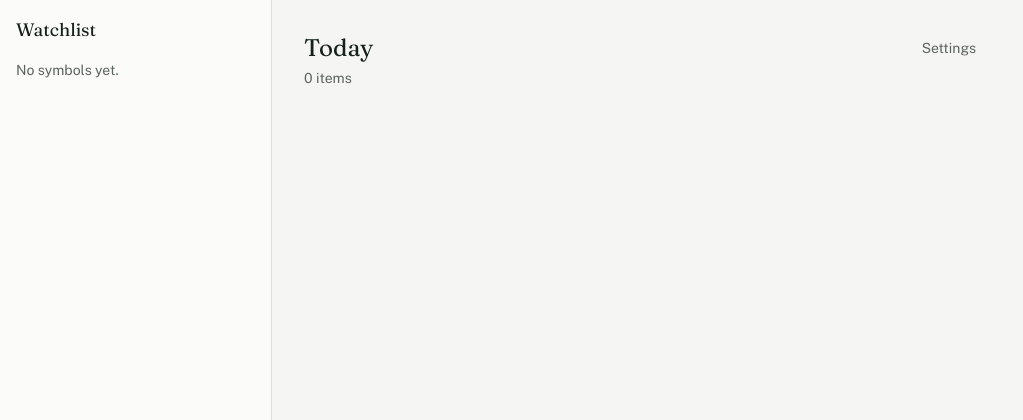
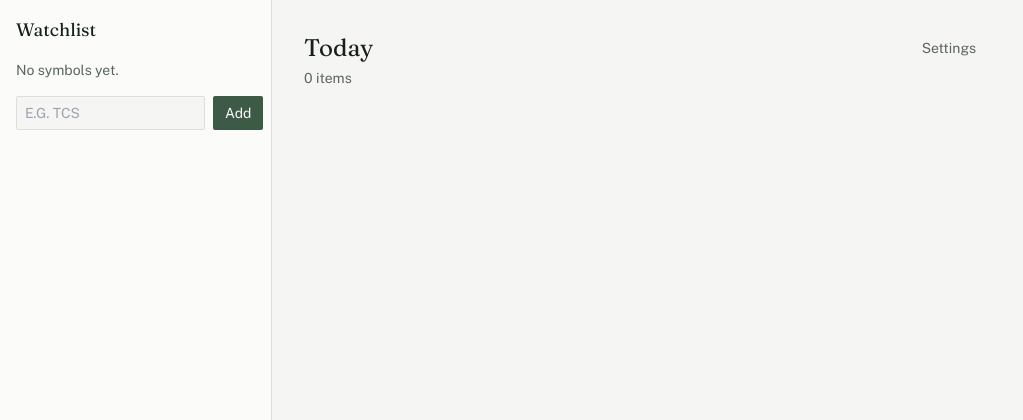
Before and after one commit to sahithi-v/smart-market-watchlist, a FastAPI app: template app/templates/dashboard.html in a window 1280 px wide. Shown: the top 420 px of the page, without its empty margins (0-1023 px from the left). Run offline with FastAPI, Linux system fonts and the light colour scheme; the template is opened without the code that fills it, so the values that code supplies are empty; parts of the project's set-up code (start-up, migrations or seed data) failed here and were passed over; some libraries are stand-ins or nearby versions.

Commit message:
Add missing 'add symbol' input to sidebar — was only ever testable via direct API calls, not through the UI

```diff
--- a/app/templates/dashboard.html
+++ b/app/templates/dashboard.html
@@ -25,6 +25,13 @@
       <li class="text-slatemoss text-sm">No symbols yet.</li>
       {% endfor %}
     </ul>
+
+    <form onsubmit="addSymbol(event)" class="mt-4 flex gap-2">
+      <input type="text" id="add-symbol-input" placeholder="e.g. TCS" required
+        class="flex-1 border border-fog rounded-sm px-2 py-1.5 text-sm bg-mist focus:outline-none focus:border-deepmoss uppercase">
+      <button type="submit" class="bg-deepmoss text-chalk text-sm px-3 rounded-sm hover:opacity-90">Add</button>
+    </form>
+    <p id="add-symbol-error" class="hidden text-oxblood text-xs mt-2"></p>
   </aside>
 
   <main class="p-8 overflow-hidden">
@@ -97,6 +104,32 @@
 </div>
 
 <script>
+  async function addSymbol(event) {
+    event.preventDefault();
+    const input = document.getElementById('add-symbol-input');
+    const errorEl = document.getElementById('add-symbol-error');
+    const ticker = input.value.trim().toUpperCase();
+    errorEl.classList.add('hidden');
+    try {
+      const res = await fetch('/api/watchlist', {
+        method: 'POST',
+        headers: { 'Content-Type': 'application/json' },
+        body: JSON.stringify({ ticker })
+      });
+      if (res.ok) {
+        input.value = '';
+        location.reload();
+      } else {
+        const data = await res.json();
+        errorEl.textContent = data.detail || 'Could not add symbol.';
+        errorEl.classList.remove('hidden');
+      }
+    } catch (e) {
+      errorEl.textContent = 'Network error — please try again.';
+      errorEl.classList.remove('hidden');
+    }
+  }
+
   function openDrawer(el) {
     const item = JSON.parse(el.dataset.item);
     const actualRank = el.dataset.rank;
```
